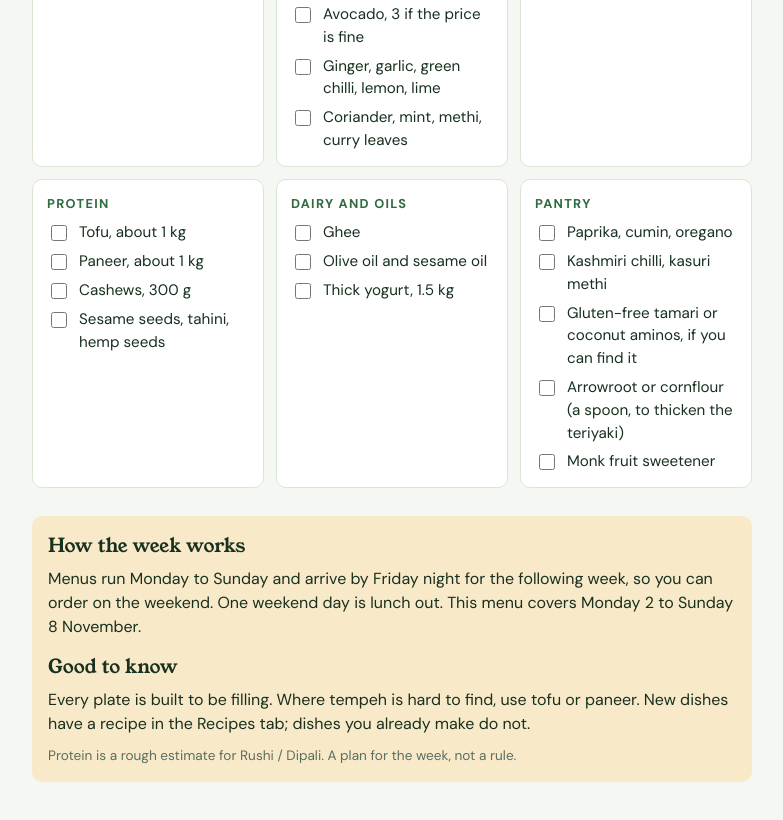
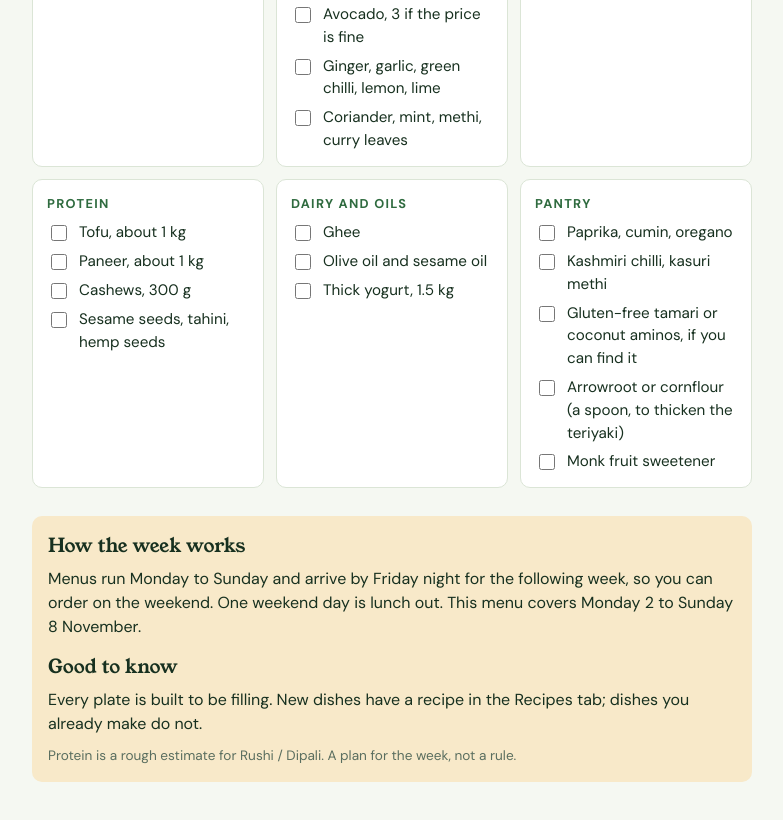
Before and after one commit to devanirushi/yum-menu, a plain HTML site: page index.html in a window 1280 px wide. Shown: the part 2876-3696 px from the top of the page, without its empty margins (248-1031 px from the left). Drawn offline with Linux system fonts and the light colour scheme.

Commit message:
Menu: tidy note

```diff
--- a/index.html
+++ b/index.html
@@ -116,7 +116,7 @@ details .body p{margin:0;color:var(--muted)}
     <h2>How the week works</h2>
     <p>Menus run Monday to Sunday and arrive by Friday night for the following week, so you can order on the weekend. One weekend day is lunch out. This menu covers Monday 2 to Sunday 8 November.</p>
     <h2 style="margin-top:14px">Good to know</h2>
-    <p>Every plate is built to be filling. Where tempeh is hard to find, use tofu or paneer. New dishes have a recipe in the Recipes tab; dishes you already make do not.</p>
+    <p>Every plate is built to be filling. New dishes have a recipe in the Recipes tab; dishes you already make do not.</p>
     <p class="fine" style="margin-top:10px">Protein is a rough estimate for Rushi / Dipali. A plan for the week, not a rule.</p>
   </section>
 </div>
```
